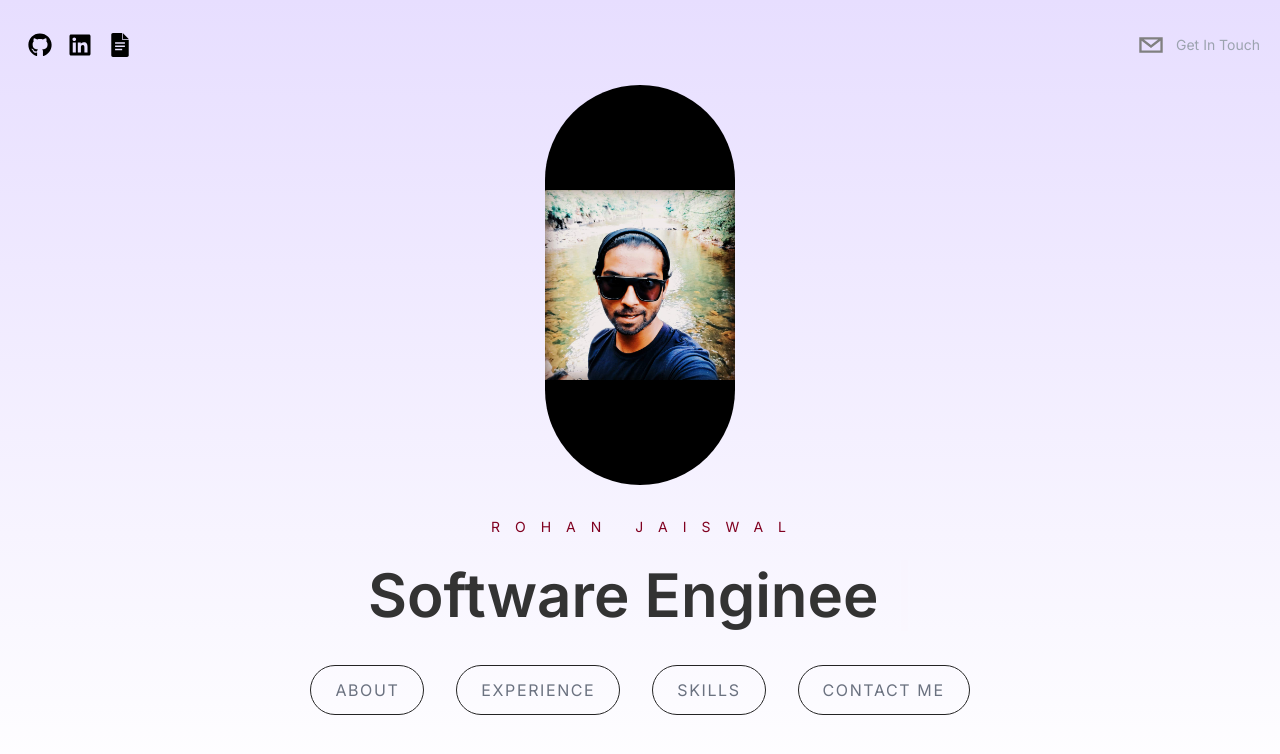
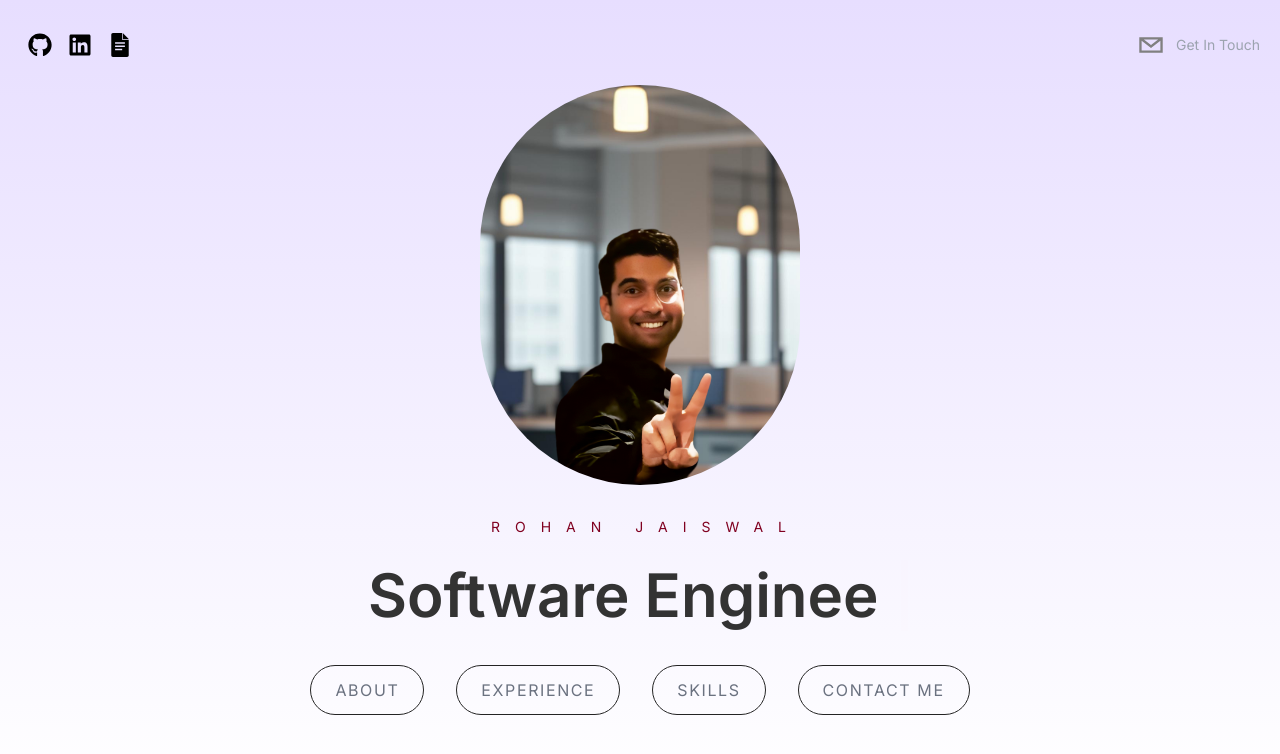
Before and after one commit to rohanjaiswal372/nestJs-portfolio, a Next.js app: page / in a window 1280 px wide. Shown: the top 754 px of the page. Built offline with nearby package versions, Linux system fonts and the light colour scheme.

Commit message:
update dp

```diff
--- a/src/app/components/Hero.tsx
+++ b/src/app/components/Hero.tsx
@@ -19,7 +19,7 @@ function Hero() {
     <div className='h-screen flex flex-col space-y-8 items-center justify-center text-center overflow-hidden'>
       {/* <BackgroundCircles /> */}
       <Image
-        src="/dp3.jpg"
+        src="/dp5.jpg"
         className="object-contain rounded-full h-[200px] w-auto sm:h-[200px] md:h-[400px] lg:h-[400px]"
         width={350}
         height={350}
```
Also changed, not shown: public/dp4.jpg (added), public/dp5.jpg (added).
